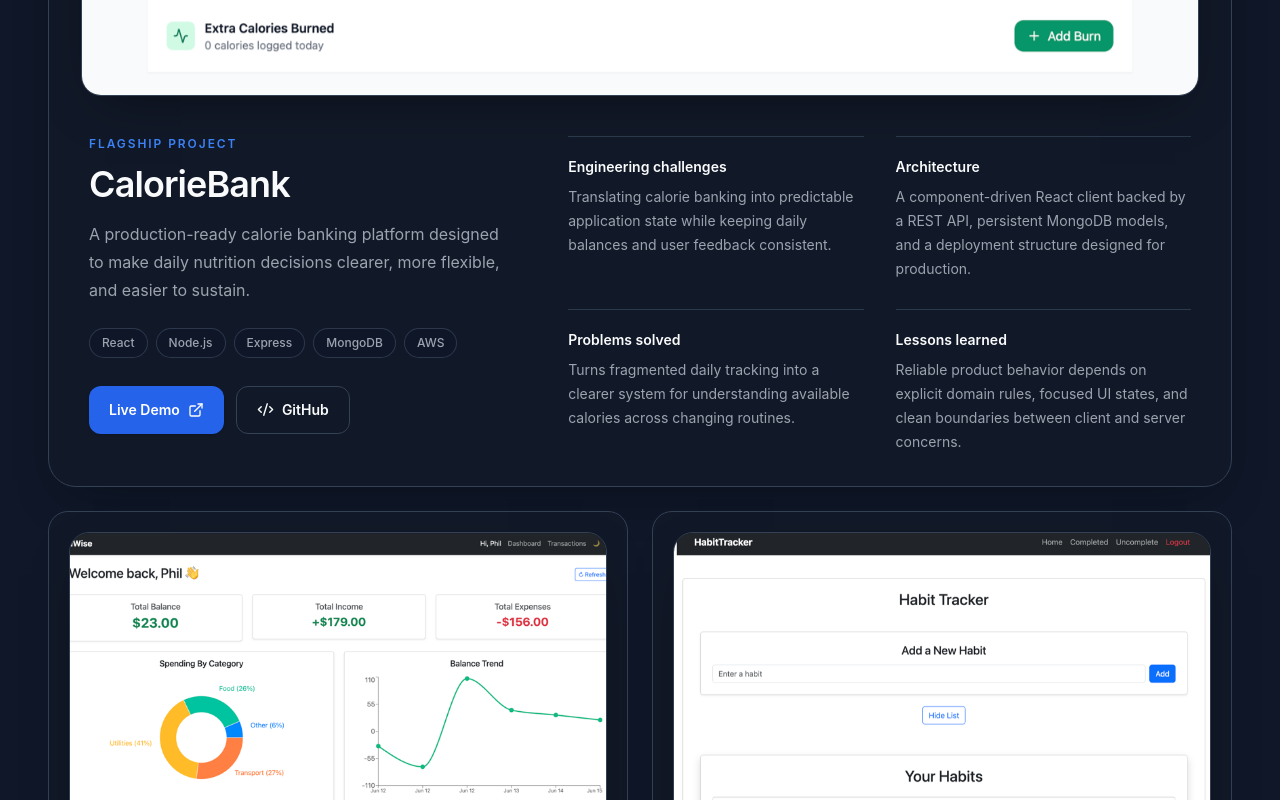
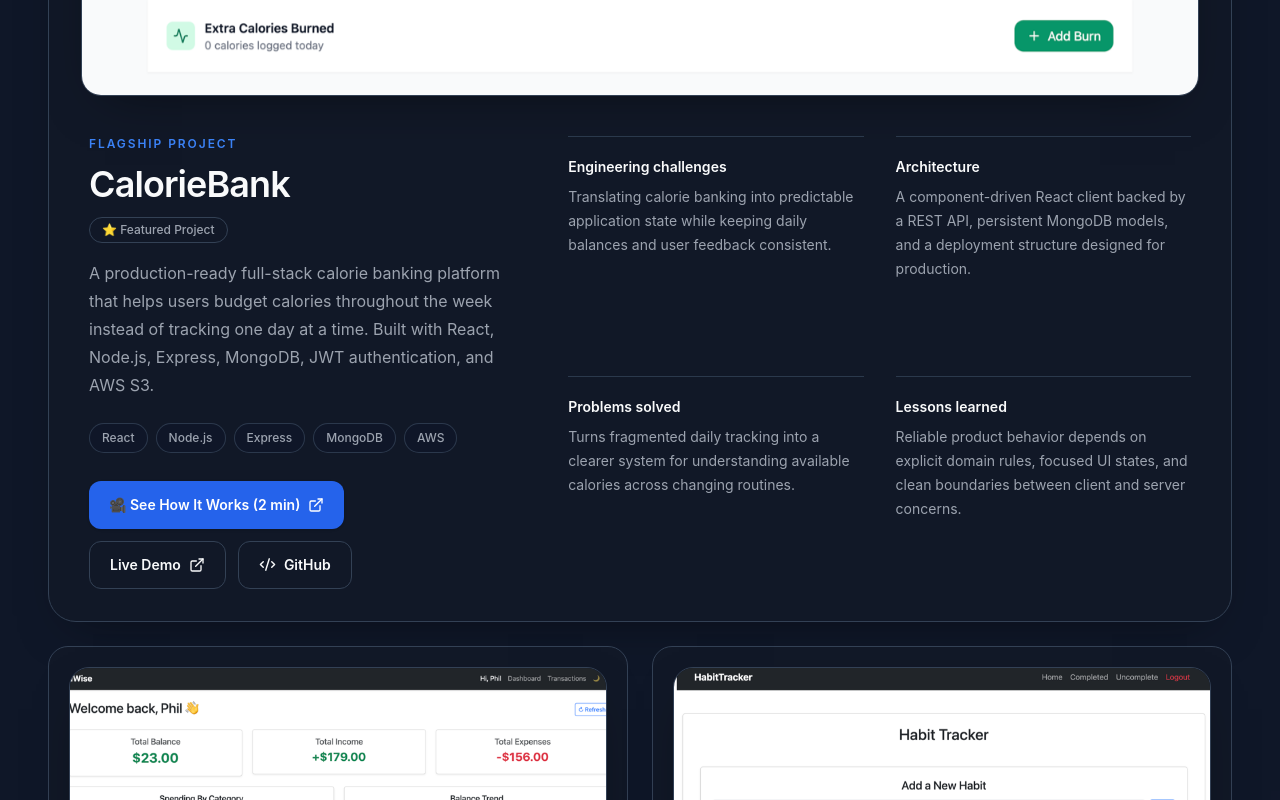
Before and after one commit to PhilBKouokam/Portfolio, a React (Vite) app in the folder philbk-portfolio/: page / in a window 1280 px wide. Shown: the part 3020-3820 px from the top of the page. Built offline with nearby package versions, Linux system fonts and the light colour scheme; no server answers.

Commit message:
Added Loom Video for Principal project

```diff
--- a/philbk-portfolio/src/components/portfolio/FeaturedProject.jsx
+++ b/philbk-portfolio/src/components/portfolio/FeaturedProject.jsx
@@ -1,4 +1,5 @@
 import { motion, useReducedMotion } from 'framer-motion'
+import Badge from '../ui/Badge'
 import ProjectActions from '../ui/ProjectActions'
 import ProjectPreview from '../ui/ProjectPreview'
 import TechList from '../ui/TechList'
@@ -28,6 +29,11 @@ function FeaturedProject({ project, actions, details }) {
           <h3 className="mt-3 text-3xl font-semibold tracking-tight text-foreground sm:text-4xl">
             {project.title}
           </h3>
+          {project.titleBadge ? (
+            <div className="mt-3">
+              <Badge>{project.titleBadge}</Badge>
+            </div>
+          ) : null}
           <p className="mt-4 max-w-xl text-base leading-7 text-muted">
             {project.description}
           </p>
@@ -37,6 +43,8 @@ function FeaturedProject({ project, actions, details }) {
               projectName={project.title}
               liveUrl={project.liveDemo}
               githubUrl={project.github}
+              readmeUrl={project.readme}
+              loomVideoUrl={project.loomVideo}
               labels={actions}
             />
           </div>
--- a/philbk-portfolio/src/components/portfolio/ProjectCard.jsx
+++ b/philbk-portfolio/src/components/portfolio/ProjectCard.jsx
@@ -1,5 +1,6 @@
 import { motion, useReducedMotion } from 'framer-motion'
 import { Check } from 'lucide-react'
+import Badge from '../ui/Badge'
 import ProjectActions from '../ui/ProjectActions'
 import ProjectPreview from '../ui/ProjectPreview'
 import TechList from '../ui/TechList'
@@ -29,6 +30,11 @@ function ProjectCard({ project, actions, index }) {
         <h3 className="text-2xl font-semibold tracking-tight text-foreground sm:text-3xl">
           {project.title}
         </h3>
+        {project.titleBadge ? (
+          <div className="mt-3">
+            <Badge>{project.titleBadge}</Badge>
+          </div>
+        ) : null}
         <p className="mt-3 text-sm leading-6 text-muted sm:text-base sm:leading-7">
           {project.description}
         </p>
@@ -49,6 +55,7 @@ function ProjectCard({ project, actions, index }) {
             liveUrl={project.liveDemo}
             githubUrl={project.github}
             readmeUrl={project.readme}
+            loomVideoUrl={project.loomVideo}
             labels={actions}
           />
         </div>
--- a/philbk-portfolio/src/components/ui/ProjectActions.jsx
+++ b/philbk-portfolio/src/components/ui/ProjectActions.jsx
@@ -1,21 +1,51 @@
 import { Code2, ExternalLink } from 'lucide-react'
 import Button from './Button'
 
-function ProjectActions({ projectName, liveUrl, githubUrl, readmeUrl, labels }) {
+function ProjectActions({ projectName, liveUrl, githubUrl, readmeUrl, loomVideoUrl, labels }) {
   const projectLabels = labels.projectOverrides?.[projectName] ?? labels
+  const shouldShowUnavailableLiveDemo = !liveUrl && !readmeUrl
 
-  if (!liveUrl && readmeUrl) {
-    return (
-      <div className="flex flex-wrap gap-3">
+  const standardActions = (
+    <>
+      {liveUrl ? (
+        <Button
+          href={liveUrl}
+          target="_blank"
+          rel="noreferrer"
+          variant={loomVideoUrl ? 'secondary' : 'primary'}
+          aria-label={`View ${projectName} live demo (opens in a new tab)`}
+        >
+          {labels.liveDemoLabel}
+          <ExternalLink aria-hidden="true" size={16} />
+        </Button>
+      ) : null}
+
+      {shouldShowUnavailableLiveDemo ? (
+        <button
+          type="button"
+          disabled
+          title={labels.unavailableLiveDemoTitle}
+          className="inline-flex min-h-12 items-center justify-center gap-2 rounded-button bg-primary px-5 py-3 text-sm font-semibold text-white opacity-55"
+        >
+          {labels.liveDemoLabel}
+          <ExternalLink aria-hidden="true" size={16} />
+        </button>
+      ) : null}
+
+      {githubUrl ? (
         <Button
           href={githubUrl}
           target="_blank"
           rel="noreferrer"
-          aria-label={`View the ${projectName} repository on GitHub (opens in a new tab)`}
+          variant={liveUrl || loomVideoUrl ? 'secondary' : 'primary'}
+          aria-label={`View ${projectName} on GitHub (opens in a new tab)`}
         >
           <Code2 aria-hidden="true" size={17} />
-          {projectLabels.repositoryLabel}
+          {liveUrl || loomVideoUrl ? labels.githubLabel : projectLabels.repositoryLabel}
         </Button>
+      ) : null}
+
+      {readmeUrl ? (
         <Button
           href={readmeUrl}
           target="_blank"
@@ -26,43 +56,33 @@ function ProjectActions({ projectName, liveUrl, githubUrl, readmeUrl, labels })
           {projectLabels.readmeLabel}
           <ExternalLink aria-hidden="true" size={16} />
         </Button>
+      ) : null}
+    </>
+  )
+
+  if (loomVideoUrl) {
+    return (
+      <div className="flex flex-col items-start gap-3">
+        <Button
+          href={loomVideoUrl}
+          target="_blank"
+          rel="noopener noreferrer"
+          aria-label={`Watch the ${projectName} two-minute demo video (opens in a new tab)`}
+        >
+          {labels.loomVideoLabel}
+          <ExternalLink aria-hidden="true" size={16} />
+        </Button>
+
+        <div className="flex flex-wrap gap-3">
+          {standardActions}
+        </div>
       </div>
     )
   }
 
   return (
     <div className="flex flex-wrap gap-3">
-      {liveUrl ? (
-        <Button
-          href={liveUrl}
-          target="_blank"
-          rel="noreferrer"
-          aria-label={`View ${projectName} live demo (opens in a new tab)`}
-        >
-          {labels.liveDemoLabel}
-          <ExternalLink aria-hidden="true" size={16} />
-        </Button>
-      ) : (
-        <button
-          type="button"
-          disabled
-          title={labels.unavailableLiveDemoTitle}
-          className="inline-flex min-h-12 items-center justify-center gap-2 rounded-button bg-primary px-5 py-3 text-sm font-semibold text-white opacity-55"
-        >
-          {labels.liveDemoLabel}
-          <ExternalLink aria-hidden="true" size={16} />
-        </button>
-      )}
-      <Button
-        href={githubUrl}
-        target="_blank"
-        rel="noreferrer"
-        variant="secondary"
-        aria-label={`View ${projectName} on GitHub (opens in a new tab)`}
-      >
-        <Code2 aria-hidden="true" size={17} />
-        {labels.githubLabel}
-      </Button>
+      {standardActions}
     </div>
   )
 }
--- a/philbk-portfolio/src/content/projects.js
+++ b/philbk-portfolio/src/content/projects.js
@@ -13,6 +13,7 @@ export const projectsContent = {
       'These projects show how I connect state, API contracts, authentication, business rules, databases, and deployment into one traceable flow. The work is not only making each layer function; it is understanding how a decision in one layer changes the behavior of the others.',
   },
   actions: {
+    loomVideoLabel: '🎥 See How It Works (2 min)',
     liveDemoLabel: 'Live Demo',
     githubLabel: 'GitHub',
     repositoryLabel: 'Repository',
@@ -63,10 +64,12 @@ export const projectsContent = {
   projects: [
     {
       id: 'caloriebank', slug: 'caloriebank', title: 'CalorieBank', label: 'Flagship project',
+      titleBadge: '⭐ Featured Project',
       tagline: 'A production-ready calorie banking platform.',
-      description: 'A production-ready calorie banking platform designed to make daily nutrition decisions clearer, more flexible, and easier to sustain.',
+      description: 'A production-ready full-stack calorie banking platform that helps users budget calories throughout the week instead of tracking one day at a time. Built with React, Node.js, Express, MongoDB, JWT authentication, and AWS S3.',
       technologies: ['React', 'Node.js', 'Express', 'MongoDB', 'AWS'], featured: true,
       liveDemo: 'https://caloriebank-pi.vercel.app/', github: 'https://github.com/PhilBKouokam/CalorieBank',
+      loomVideo: 'https://www.loom.com/share/3a0f06928e004bad80cd4ae181f65d1c',
       architecture: 'A component-driven React client backed by a REST API, persistent MongoDB models, and a deployment structure designed for production.',
       engineeringChallenges: 'Translating calorie banking into predictable application state while keeping daily balances and user feedback consistent.',
       problemsSolved: 'Turns fragmented daily tracking into a clearer system for understanding available calories across changing routines.',
```
